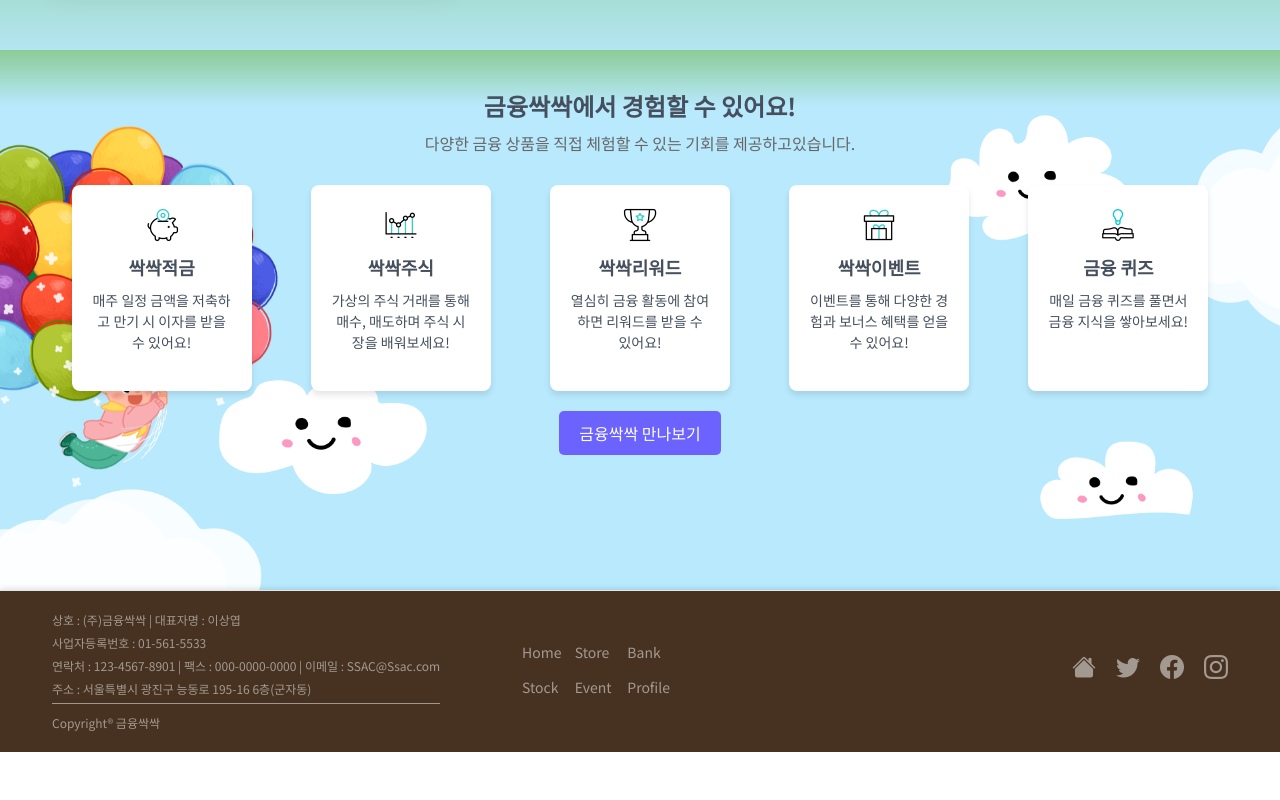
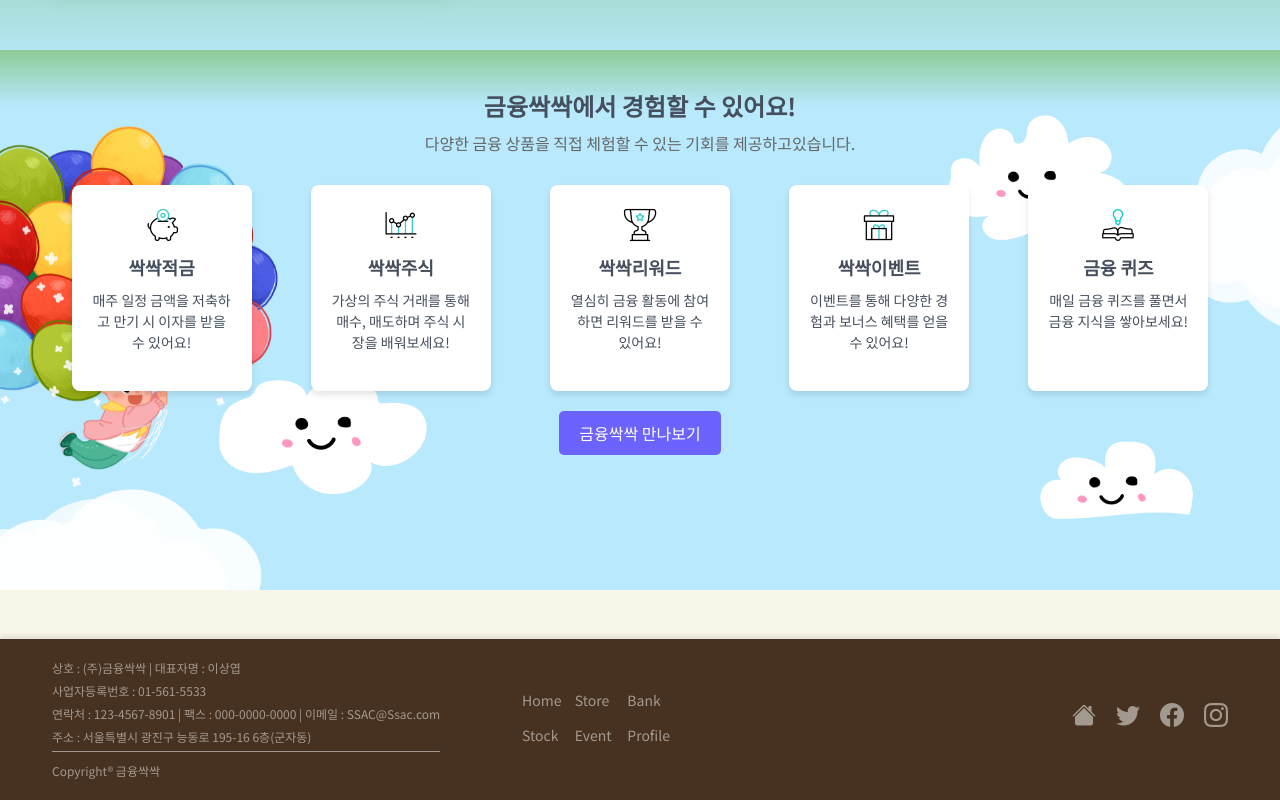
Before and after one commit to iamgayeon/Frontend_ssakssak, a Vue app: page / in a window 1280 px wide. Shown: the part 1380-2180 px from the top of the page. Before the commit the page ends 2132 px from the top, so only its background shows below. Built offline with nearby package versions, Linux system fonts and the light colour scheme; what vue-awesome-paginate would draw is missing.

Commit message:
#57 - 푸터와 margin을 줘서 붙지 않게 해줌 / 박민주

```diff
--- a/src/components/layouts/DefaultLayout.vue
+++ b/src/components/layouts/DefaultLayout.vue
@@ -37,7 +37,7 @@ watch(
     <div :style="{ backgroundColor: '#f8f6e9' }" class="content">
       <slot></slot>
     </div>
-    <Footer />
+    <Footer class="mt-5" />
   </div>
 </template>
 
```
